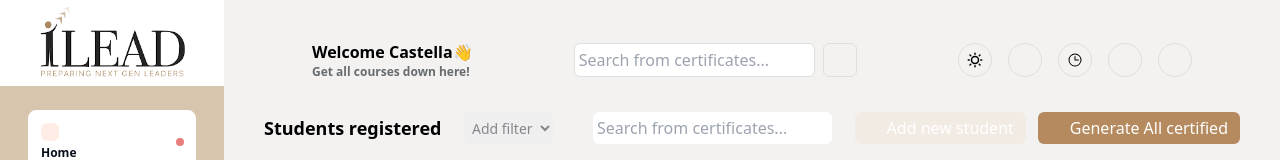
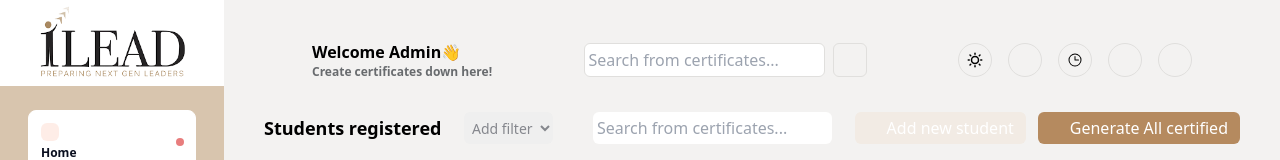
Before and after one commit to iLead-Rwanda/frontend, a React (Create React App) app: page /all in a window 1280 px wide. Shown: the top 160 px of the page. Built offline with nearby package versions, Linux system fonts and the light colour scheme; some icons are missing.

Commit message:
Added admin

```diff
--- a/src/Components/Navbar.jsx
+++ b/src/Components/Navbar.jsx
@@ -14,8 +14,8 @@ const Navbar = ({ onSearchClick }) => {
   return (
     <div className="navbar w-full flex justify-between items-center px-12">
       <div className="font-semibold flex flex-col justify-start items-start">
-        <p>Welcome Castella👋</p>
-        <p className="text-[#686B6E] text-xs">Get all courses down here!</p>
+        <p>Welcome Admin👋</p>
+        <p className="text-[#686B6E] text-xs">Create certificates down here!</p>
       </div>
       <div className="flex flex-col justify-between items-center gap-48">
         <div className="flex justify-center items-center gap-2">
```
